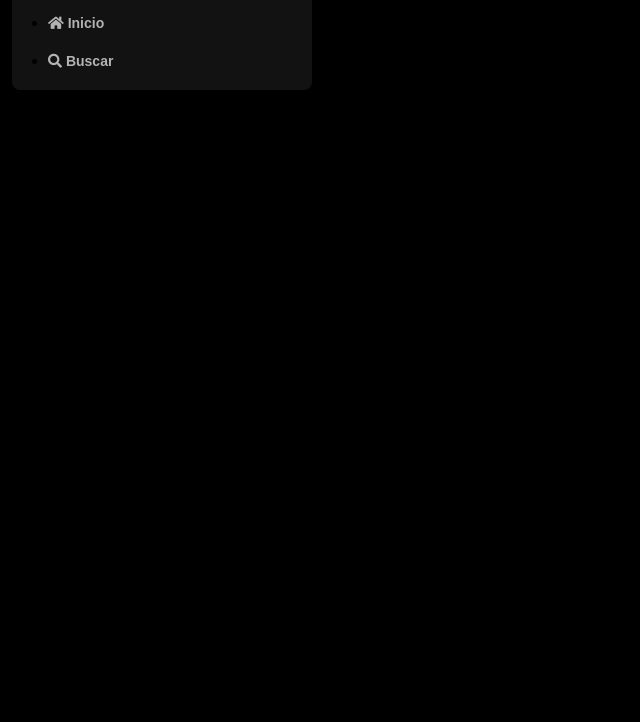
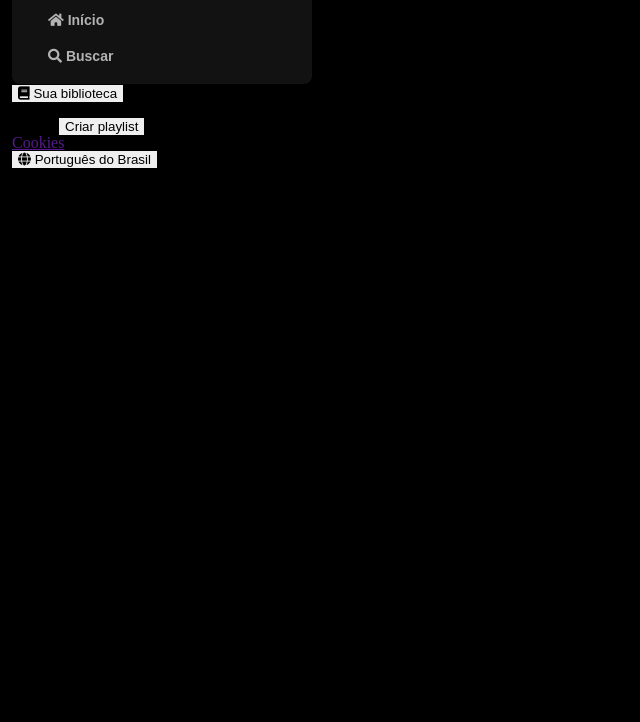
Before and after one commit to suyanneDomingos/-Imersao-front-end-alura, a plain HTML site: page index.html in a window 1280 px wide. Shown: the part 78-800 px from the top of the page, without its empty margins (0-640 px from the left). Drawn offline with Linux system fonts and the light colour scheme.

Commit message:
Update index.html

```diff
--- a/index.html
+++ b/index.html
@@ -1,42 +1,68 @@
 <!DOCTYPE html>
 <html lang="pt-BR">
+
 <head>
     <meta charset="UTF-8">
     <meta name="viewport" content="width=device-width, initial-scale=1.0">
     <title>Spotify Imersão</title>
 
-    <link rel="stylesheet" href="/style.css">
-<!-- Links para trazer os ícones via CDN -->
-<link rel="stylesheet" href="https://use.fontawesome.com/releases/v5.15.4/css/solid.css" />
-<link rel="stylesheet" href="https://use.fontawesome.com/releases/v5.15.4/css/fontawesome.css" />
+    <link rel="stylesheet" href="reset.css">
+    <link rel="stylesheet" href="style.css">
+
+<link rel="stylesheet" href="https://use.fontawesome.com/releases/v5.15.4/css/solid.css" /><link rel="stylesheet" href="https://use.fontawesome.com/releases/v5.15.4/css/fontawesome.css" />
 </head>
+
 <body>
     <div class="sidebar">
         <nav class="sidebar_navigation">
-            <div>
             <div class="logo">
                 <a href="">
-                    <img src="./images/icon/logo-spotify.png" alt="Logo do spotify">
+                    <img src="./images/icon/logo-spotify.png" alt="Logo" />
+                </a>
             </div>
-                </a>
-                <div>
             <ul>
                 <li>
-                        <a href="http://">
+                    <a href="">
                         <span class="fa fa-home"></span>
-                            <span>Inicio</span>
+                        <span>Início</span>
                     </a>
                 </li>
                 <li>
-                            <a href="http://">
+                    <a href="">
                         <span class="fa fa-search"></span>
                         <span>Buscar</span>
                     </a>
                 </li>
             </ul>
+        </nav>
+        <div class="library">
+            <div class="library_content">
+                <button class="library_button">
+                    <span class="fa fas fa-book"></span>
+                    <span>Sua biblioteca</span>
+                </button>
+                <span class="fa fa-plus"></span>
+            </div>
+            <section class="section-playlist">
+                <div class="section-playlist_content">
+                    <span class="text title">Crie sua primeira playlist</span>
+                    <span class="text subtitle">É fácil, vamos te ajudar.</span>
+                    <button class="section-playlist_button">
+                        <span>Criar playlist</span>
+                    </button>
+                </div>
+            </section>
+            <div class="cookies">
+                <a href="">Cookies</a>
+            </div>
+            <div class="languages">
+                <button class="languages_button">
+                    <span class="fa fa-globe"></span>
+                    <span>Português do Brasil</span>
+                </button>
             </div>
         </div>
-        </nav>
     </div>
 </body>
+
 </html>
```
Lines whose indentation alone changed are shown as unchanged.
